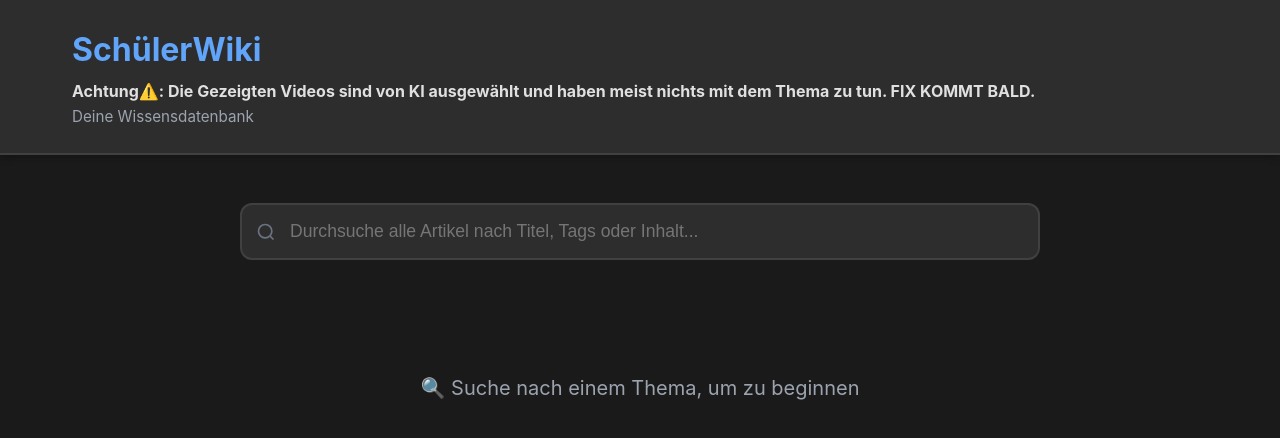
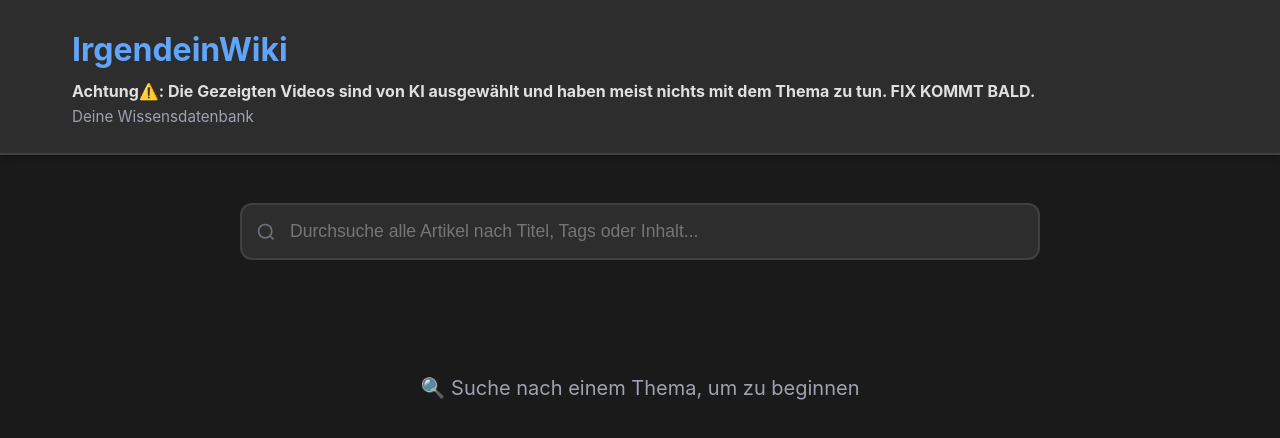
Before and after one commit to jonaderunechte/Wissen, a plain HTML site: page index.html in a window 1280 px wide. Drawn offline with Linux system fonts and the light colour scheme.

Commit message:
Update index.html

```diff
--- a/index.html
+++ b/index.html
@@ -10,7 +10,7 @@
     <!-- Header -->
     <header>
         <div class="container">
-            <h1>SchülerWiki</h1>
+            <h1>IrgendeinWiki</h1>
             <h4>Achtung⚠️: Die Gezeigten Videos sind von KI ausgewählt und haben meist nichts mit dem Thema zu tun. FIX KOMMT BALD.</h4>
             <p class="subtitle">Deine Wissensdatenbank</p>
         </div>
```
